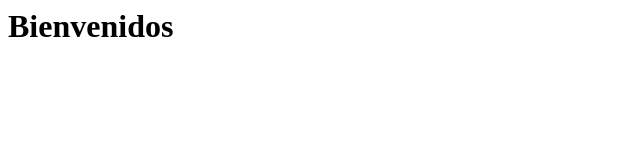
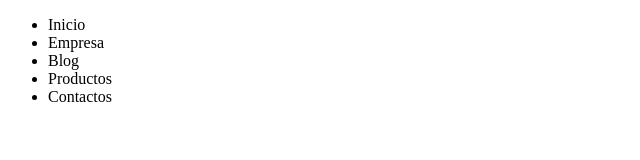
Before and after one commit to Beltranessen/TestProyecto1GitBash, a plain HTML site: page index.html in a window 1280 px wide. Shown: the whole page, without its empty margins (0-640 px from the left). Drawn offline with Linux system fonts and the light colour scheme.

Commit message:
Funcionalidad 1 implementada: index modificado y mail.js creado

```diff
--- a/index.html
+++ b/index.html
@@ -1 +1,19 @@
-<h1>Bienvenidos</h1>
+<!DOCTYPE html>
+<html lang="en">
+<head>
+    <meta charset="UTF-8">
+    <meta name="viewport" content="width=device-width, initial-scale=1.0">
+    <title>Document</title>
+</head>
+<body>
+    <div class="navegacion">
+        <ul>
+            <li>Inicio</li>
+            <li>Empresa</li>
+            <li>Blog</li>
+            <li>Productos</li>
+            <li>Contactos</li>
+        </ul>
+    </div>
+</body>
+</html>
--- /dev/null
+++ b/main.js
@@ -0,0 +1 @@
+let numero = 1;
```
